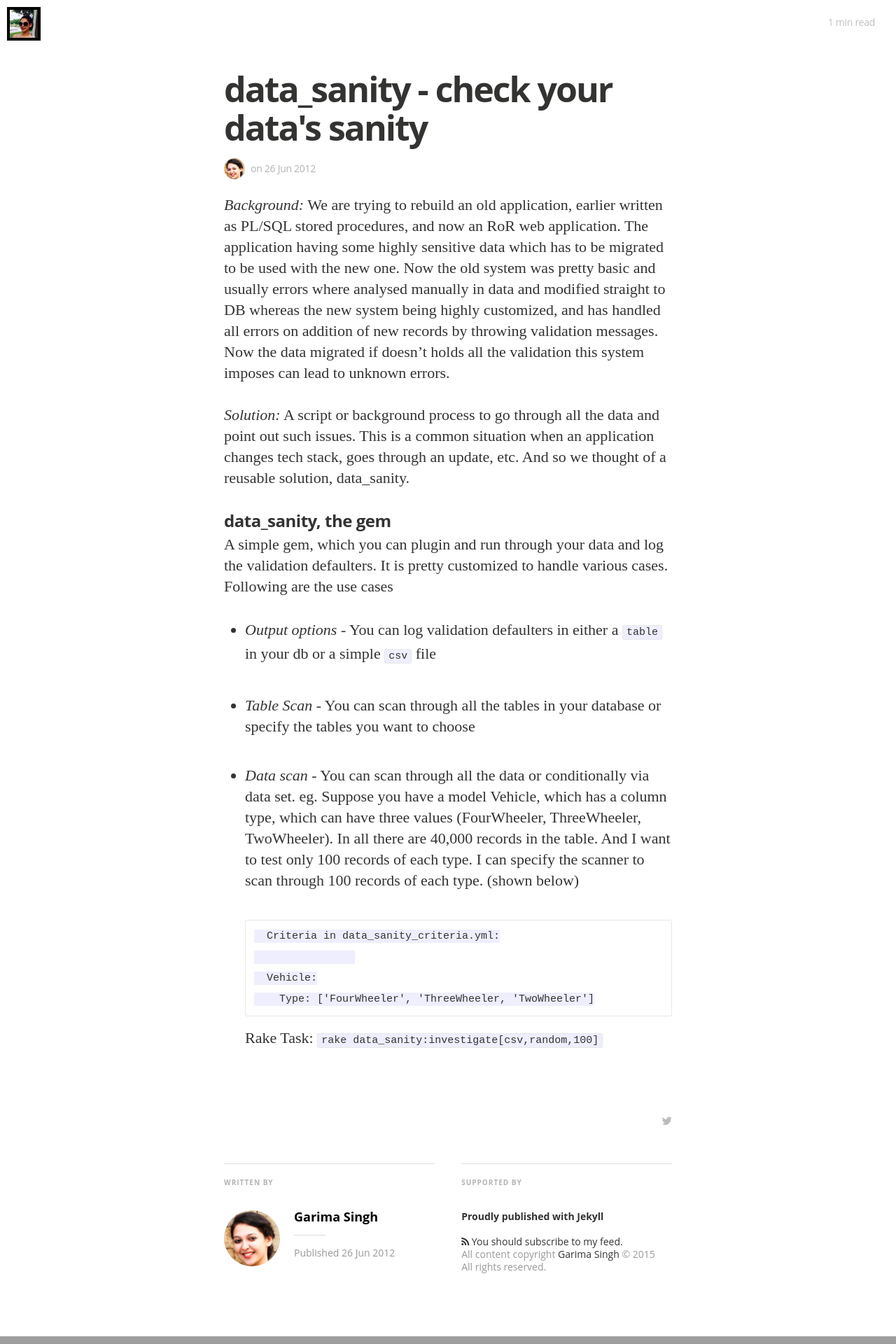
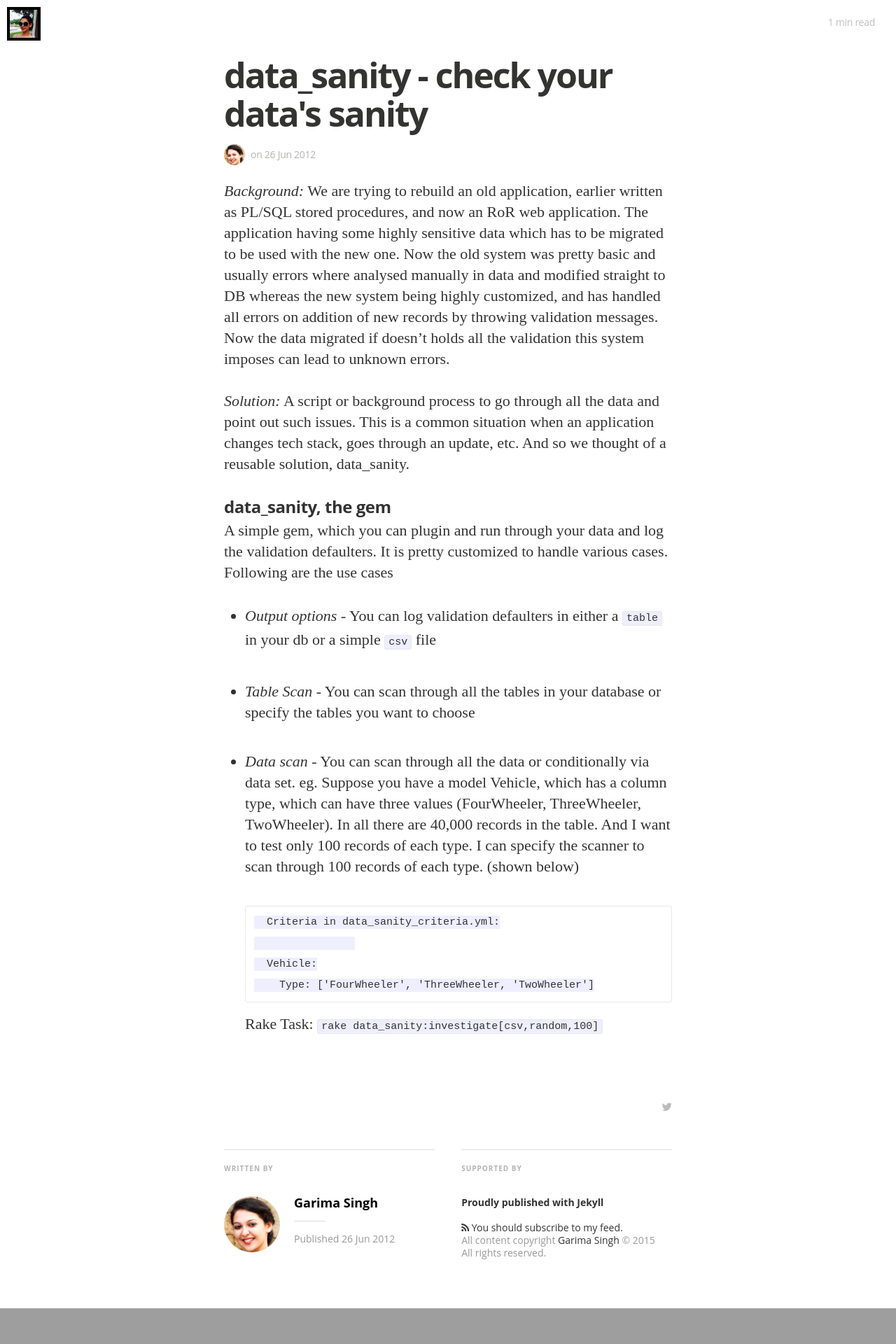
Before and after one commit to singhgarima/garimasingh.github.io, a Jekyll site: the page built from _posts/2012-06-26-data_sanity_intro.markdown, in a window 1280 px wide. Shown: the top 1920 px of the page at 70% size. Built offline with Jekyll 4.4.1, drawn with Linux system fonts in a browser that asks for light colours; nearby versions of some CDN libraries; some web fonts are replaced; Markdown is read by kramdown in place of the engine named in the settings; grey boxes are pictures that could not be loaded.

Commit message:
updating ui elements

```diff
--- a/css/main.sass
+++ b/css/main.sass
@@ -59,7 +59,7 @@
     background-repeat: no-repeat
 
 .teaserimage
-  height: 450px
+  height: 380px
   position: relative
   overflow: hidden
   background-color: #000
@@ -119,7 +119,7 @@
     text-align: center
     font-weight: 400
   .custom-links
-    margin: 0 0 50px
+    margin: 0 0 46px
     text-align: center
     color: #ccc
     a
@@ -136,7 +136,7 @@
   @include respond-to(800)
     padding: 0 $rs*2
   article
-    padding: 40px 0
+    padding: 20px 0
     border-bottom: 1px solid #f2f2f0
     &:last-child
       border-bottom: 0px
```
